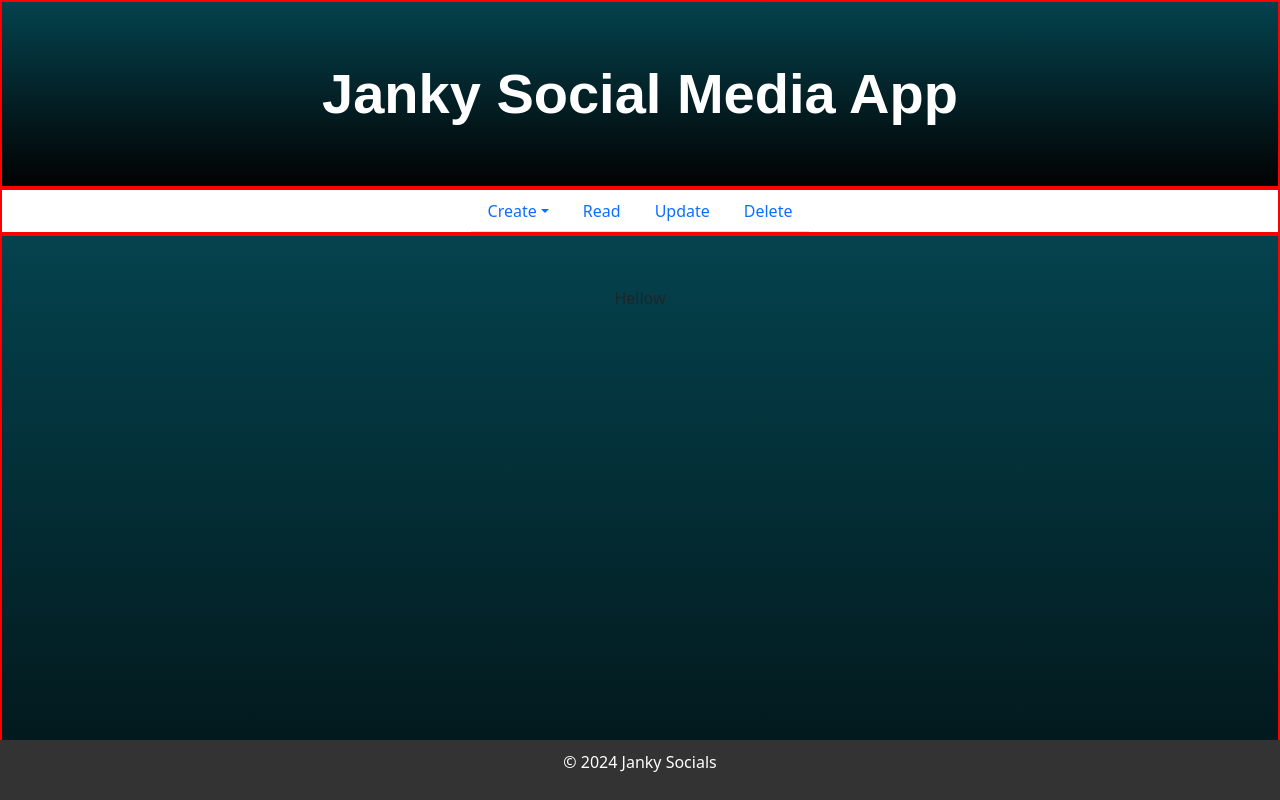
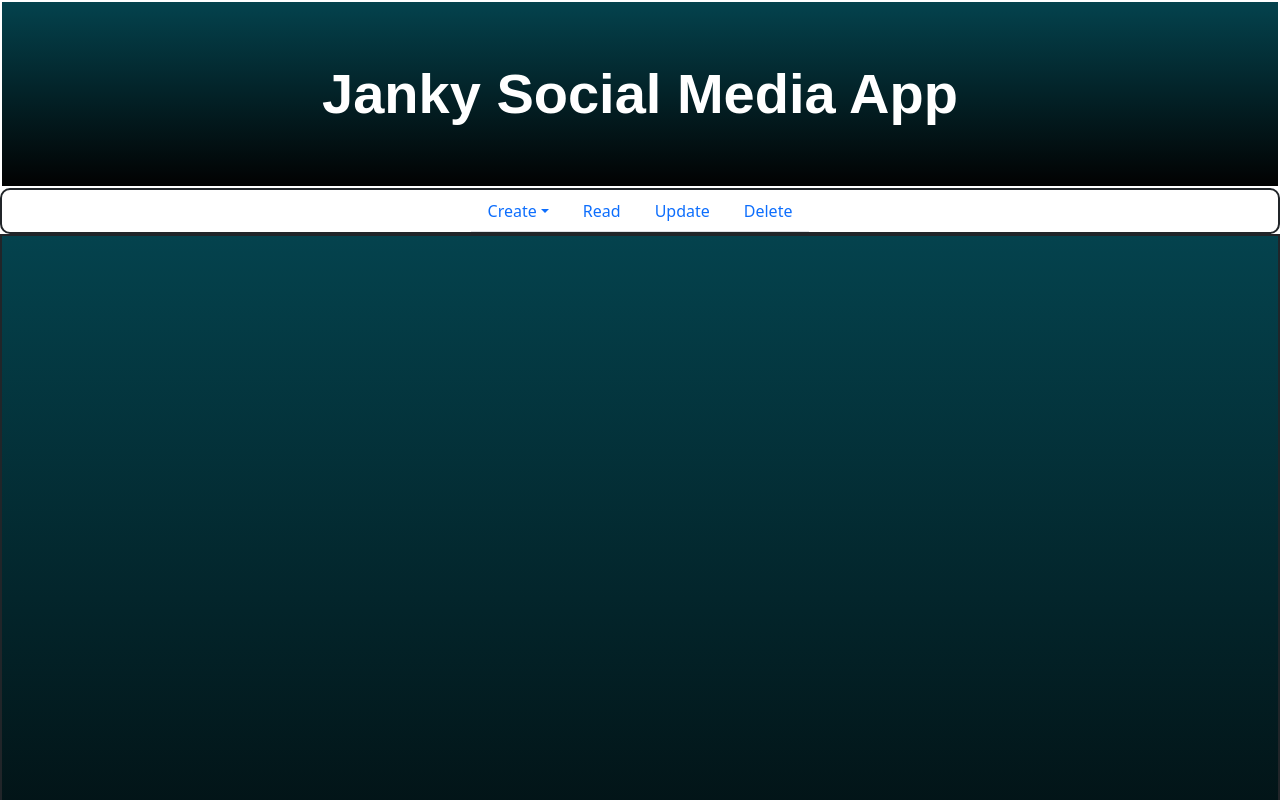
Before and after one commit to JasdeepChahal6/social-media-app, a React (Vite) app: page / in a window 1280 px wide. Shown: the top 800 px of the page. Built offline with nearby package versions, Linux system fonts and the light colour scheme.

Commit message:
Added Create Button Features

```diff
--- a/src/App.jsx
+++ b/src/App.jsx
@@ -1,3 +1,4 @@
+import React, { useState } from "react";
 import Header from "./Header/header";
 import Nav from "./Nav/Nav";
 import Body from "./Body/Body";
@@ -7,12 +8,78 @@ import 'bootstrap/dist/css/bootstrap.min.css';
 import 'bootstrap/dist/js/bootstrap.bundle.min.js';
 
 function App() {
+
+    const [post, setPost] = useState([]);
+
+    const createRandomPost = async () => {
+        let randomNum = Math.floor(Math.random() * 100 + 1);
+    const postImageURL = `https://picsum.photos/200/300?random=${randomNum}`;
+        let postText = "...";
+
+    const timeofPost = new Date().toLocaleString('en-US', {
+        year:'2-digit',
+        month:'numeric',
+        day: 'numeric',
+        hour: '2-digit',
+        minute: '2-digit',
+        hour12: true });
+
+    try{
+        const response = await fetch("https://api.quotable.io/random");
+        if(!response.ok){
+            throw new Error("COULD NOT FETCH");
+        }
+        const data = await response.json();
+        console.log(data);
+        postText = data.content;
+    } catch(error){
+        console.error(error);
+    }
+
+    const newPost = {
+        id: Date.now(),
+        text: postText,
+        imageUrl: postImageURL,
+        time: timeofPost,
+    }
+    setPost([newPost, ...post]);
+    }
+
+    const createOwnPost = () => {
+        const postText = prompt("Enter Post Text:");
+        const postImageURL = prompt("Enter image URL");
+
+        if(!postText){
+        alert("Text is Required");
+        return;
+        }
+
+        const timeofPost = new Date().toLocaleString('en-US', {
+            year:'2-digit',
+            month:'numeric',
+            day: 'numeric',
+            hour: '2-digit',
+            minute: '2-digit',
+            hour12: true
+        });
+
+        const newPost = {
+            id: Date.now(),
+            text: postText,
+            imageUrl: postImageURL,
+            time: timeofPost,
+        }
+        setPost([newPost, ...post]);
+    }
+
+
+
     return(
         <>
         <Header />
-        <Nav />
-        <Body />
-        <Footer />
+        <Nav createOwnPost={createOwnPost} createRandomPost={createRandomPost}/>
+        <Body posts={post}/>
+        {/* <Footer /> */}
         </>
     );
 }
--- a/src/Body/Body.jsx
+++ b/src/Body/Body.jsx
@@ -1,11 +1,25 @@
 import styles from './Body.module.css';
 
-function Body(){
+function Body({posts}){
 
     return(
 
         <div className={styles.container}>
-            Hellow
+            {posts.map((post) => (
+                <div key={post.id} className={styles.card}>
+
+                    <img src={post.imageUrl} alt="..." className="card-img-top" />
+
+                    <div className="card-body">
+                        <p className={styles.text}>{post.text}</p>
+                    </div>
+
+                    <div className="card-footer">
+                        <span className={styles.post}>{post.time}</span>
+                    </div>
+
+                </div>
+            ))}
         </div>
     );
 
--- a/src/Body/Body.module.css
+++ b/src/Body/Body.module.css
@@ -1,10 +1,40 @@
 .container{
     display: flex;
+    justify-content: center;
     align-items: center;
     flex-direction: column;
     padding-top: 50px;
     min-height: 100vh;
-    border: 2px solid red;
+    border: 2px solid ;
     background-image: linear-gradient(hsl(189, 90%, 16%), hsla(0, 0%, 0%, 0.993));
     box-sizing: border-box;
 }
+
+.post{
+    font-size:0.8rem;
+    color: hsl(0, 1%, 43%);
+    opacity: 75%;
+}
+
+.card{
+    height: auto;
+    width: 75%;
+    margin-bottom: 20px;
+    padding-bottom: 20px;
+    background-color: black !important;
+    color: white !important;
+}
+
+.text{
+    font-family:cursive;
+    padding: 5px;
+    font-size: 1rem;
+    color: #ffffff;
+
+}
+
+.cardImgTop {
+    width: 100%;
+    height: 200px;
+    object-fit: cover;
+}
--- a/src/Footer/Footer.module.css
+++ b/src/Footer/Footer.module.css
@@ -1,11 +1,11 @@
 .footer {
-    position: fixed; /* Ensures the footer stays fixed at the bottom */
-    bottom: 0;       /* Aligns it to the bottom of the viewport */
-    left: 0;         /* Ensures it starts from the left edge */
-    width: 100%;     /* Spans the entire width of the screen */
+    position: fixed;
+    bottom: 0;
+    width: 100%;
     background-color: #333;
     color: white;
     text-align: center;
-    padding: 10px 0;
-    z-index: 1000;   /* Ensures the footer stays above other elements */
+    height: 2.5rem;
+    padding-top: 10px;
+    z-index: 1000;
 }
--- a/src/Header/Header.module.css
+++ b/src/Header/Header.module.css
@@ -1,11 +1,7 @@
-/* *{
-    margin: 0;
-    padding: 0;
-    box-sizing: border-box; */
-/* } */
+
 
 .header{
-    border: 2px solid red;
+    border: 2px solid ;
     height: 100%;
     /* width: 100vw; */
     text-align: center;
--- a/src/Nav/Nav.jsx
+++ b/src/Nav/Nav.jsx
@@ -1,6 +1,6 @@
 import './Nav.module.css';
 
-function Nav(){
+function Nav({createOwnPost, createRandomPost}){
     return(
 
 
@@ -11,8 +11,8 @@ function Nav(){
                 Create
             </button>
             <ul className="dropdown-menu" >
-                <li><a className="dropdown-item" href="#">Own Post</a></li>
-                <li><a className="dropdown-item" href="#">Random Post</a></li>
+                <li><button className="dropdown-item" onClick={createOwnPost}>Own Post</button></li>
+                <li><button className="dropdown-item" onClick={createRandomPost}>Random Post</button></li>
             </ul>
         </div>
           <button className="nav-link" id="nav-Read-tab" data-bs-toggle="tab" data-bs-target="#nav-profile" type="button" role="tab" >Read</button>
--- a/src/Nav/Nav.module.css
+++ b/src/Nav/Nav.module.css
@@ -2,6 +2,7 @@
 nav{
     display: flex;
     justify-content: center;
-    border: 2px solid red;
+    border: 2px solid;
+    border-radius: 10px;
     width: 100%;
 }
```
